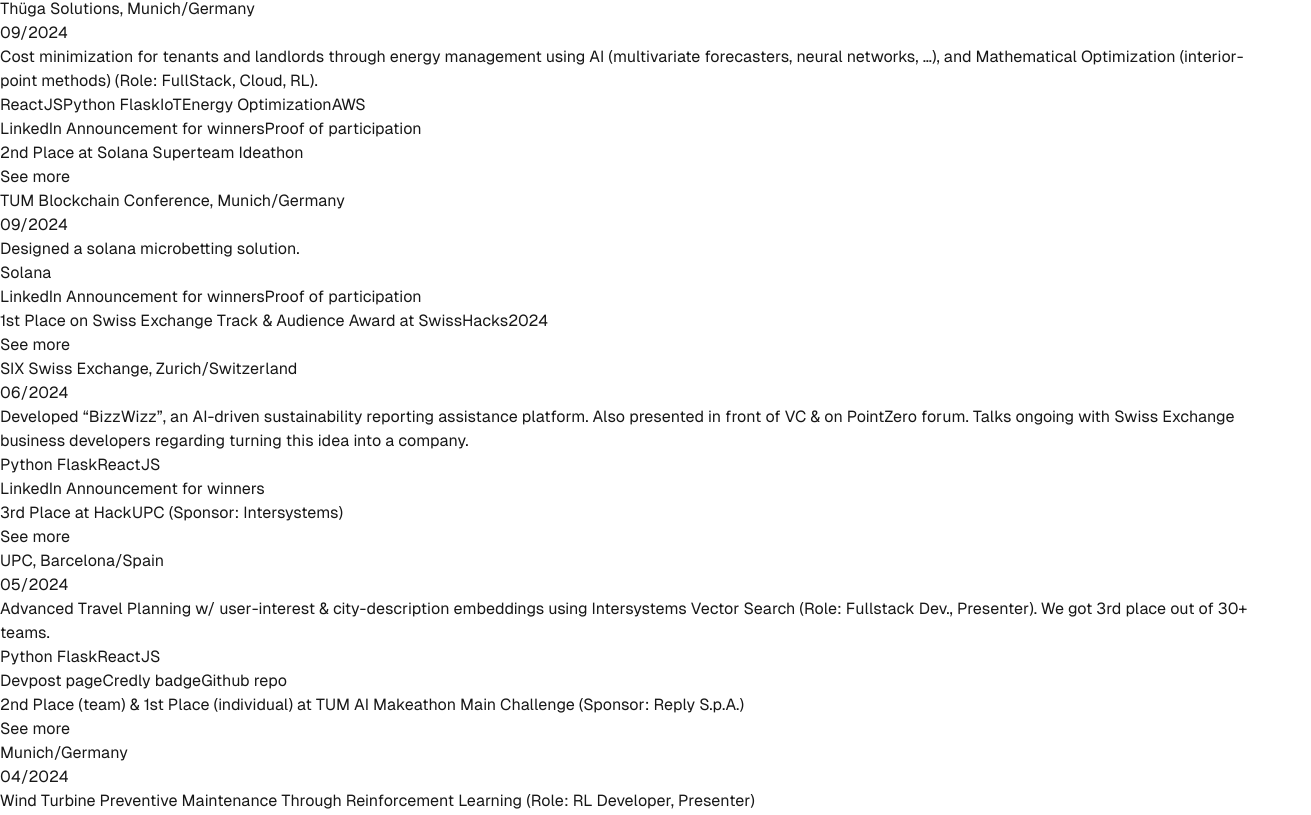
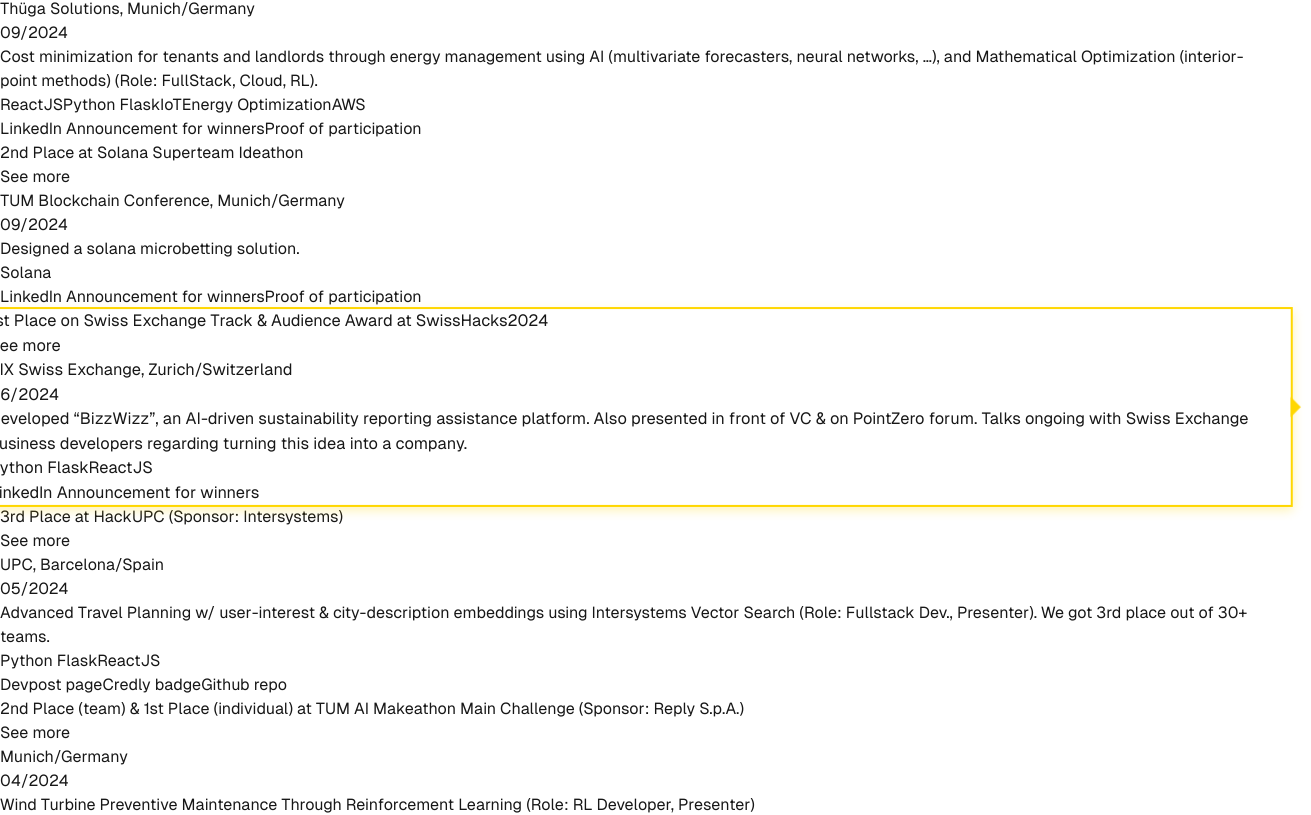
Before and after one commit to batikanor/batikanor.github.io, a Next.js app: page /projects in a window 1280 px wide. Shown: the part 675-1490 px from the top of the page, 1311 px wide, since content can reach past the window. Built offline with nearby package versions, Linux system fonts and the light colour scheme.

Commit message:
Highlight some projects

```diff
--- /dev/null
+++ b/src/components/Projects.css
@@ -0,0 +1,28 @@
+/* Projects.css */
+@keyframes wiggle {
+    0%, 100% {
+      transform: translateY(-50%) translateX(0); /* Original position */
+    }
+    50% {
+      transform: translateY(-50%) translateX(-5px); /* Move left slightly */
+    }
+  }
+
+.highlight {
+    position: relative;
+    border: 2px solid #FFD700; /* Gold border */
+    box-shadow: 0 4px 10px rgba(255, 215, 0, 0.3); /* Golden shadow */
+    transform: scale(1.02); /* Slight zoom effect */
+    transition: all 0.3s ease-in-out;
+  }
+
+  .highlight::before {
+    content: "";
+    position: absolute;
+    top: 50%; /* Center vertically */
+    right: -20px; /* Position arrow to the right */
+    transform: translateY(-50%);
+    border: 10px solid transparent; /* Arrow shape */
+    border-left: 10px solid #FFD700; /* Gold arrow color */
+    animation: wiggle 0.6s ease-in-out infinite; /* Wiggle animation */
+  }
--- a/src/components/Projects.js
+++ b/src/components/Projects.js
@@ -1,4 +1,6 @@
 import React, { useState, useEffect } from "react";
+import "./Projects.css";
+
 // import ResizePanel from "react-resize-panel";
 const ResizePanel = typeof window !== "undefined" ? require("react-resize-panel").default : null;
 
@@ -21,7 +23,7 @@ const contestsAndActivities = [
     location: "Google Office, Munich/Germany",
     date: "10/2024",
     shortDescription: `We helped test the up-and-coming AI innovation platform built by Bayer based on Google Cloud Platform. We found valuable bugs and managed to solve a set of computer vision and bioinformatics related tasks.`,
-    longDescription: `The event was organized on Google's office in Munich. We've met with engineers from Bayer who've built and tested their AI Innovation Platform, and had valuable discussions regarding the product and its capabilities. I don't think it'd be ethical for me to detail on the bugs we've found on the app here, but we've reported them to the team nicely, whilst also solving the great bioinformatics and computer vision related challenges they've planned for us. We won GCP credits and 12 months free access to respective innovation platform. `,
+    longDescription: `The event was organised at Google's office in Munich. We've met with engineers from Bayer who've built and tested their AI Innovation Platform, and had valuable discussions regarding the product and its capabilities. I don't think it'd be ethical for me to detail on the bugs we've found on the app here, but we've reported them to the team nicely, whilst also solving the great bioinformatics and computer vision related challenges they've planned for us. We won GCP credits and 12 months free access to the respective innovation platform. `,
     links: [
       { label: "Hackathon Link", url: "https://hackathon.radiology.bayer.com/"},
       // { label: "LinkedIn Winner Declaration", url: "https://www.linkedin.com/posts/dsag_dsagjk24-sap-digitaletransformation-activity-7251879625583116289-PA7Q?utm_source=share&utm_medium=member_android" },
@@ -111,6 +113,7 @@ const contestsAndActivities = [
   },
   {
     slug: "six-swisshacks-2024",  // Unique slug for each project
+    highlighted: true,
     title: "1st Place on Swiss Exchange Track & Audience Award at SwissHacks2024",
     location: "SIX Swiss Exchange, Zurich/Switzerland",
     date: "06/2024",
@@ -211,6 +214,7 @@ We got invited to the company’s Munich office to further discuss our findings.
   },
   {
     slug: "ethmunich-2023",  // Unique slug for each project
+    highlighted: true,
     title: "1st Place (Main Track) at the first Ethereum-focused hackathon in Munich.",
     location: "PretzelDAO & TUM, Munich/Germany",
     date: "08/2023",
@@ -345,7 +349,11 @@ const ContestsAndActivities = () => {
                 isExpanded ? "col-span-1 sm:col-span-2" : ""
               } transition-all duration-300`}
             >
-              <div className="relative p-4 bg-gray-800 rounded-lg shadow-lg border border-gray-600">
+              {/* <div className="relative p-4 bg-gray-800 rounded-lg shadow-lg border border-gray-600"> */}
+              <div className={`relative p-4 bg-gray-800 rounded-lg shadow-lg border border-gray-600 ${
+                  activity.highlighted ? "highlight" : ""
+                }`}>
+
                 {/* Deterministic colored bar at the top */}
                 {!isExpanded && (
                   <div
```
